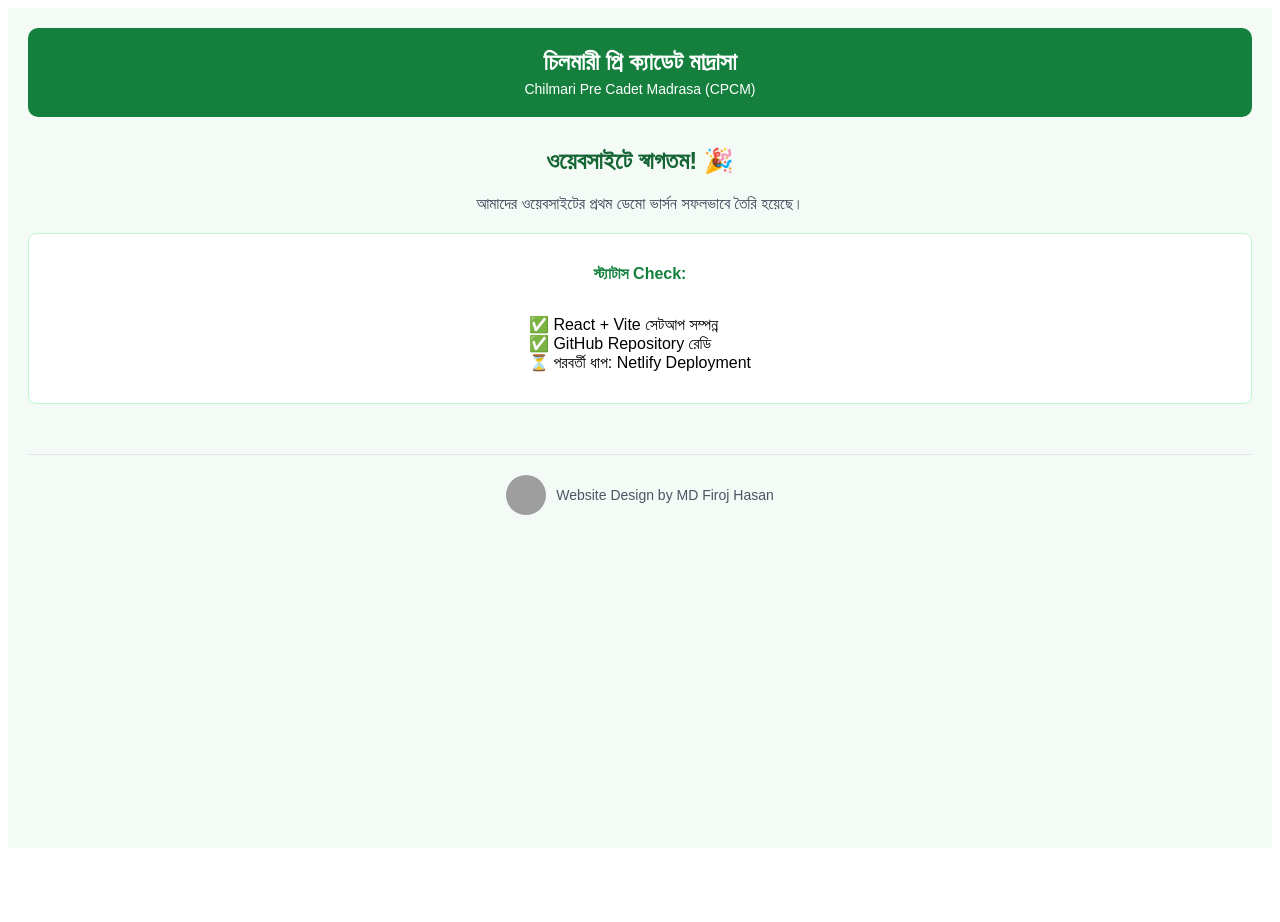
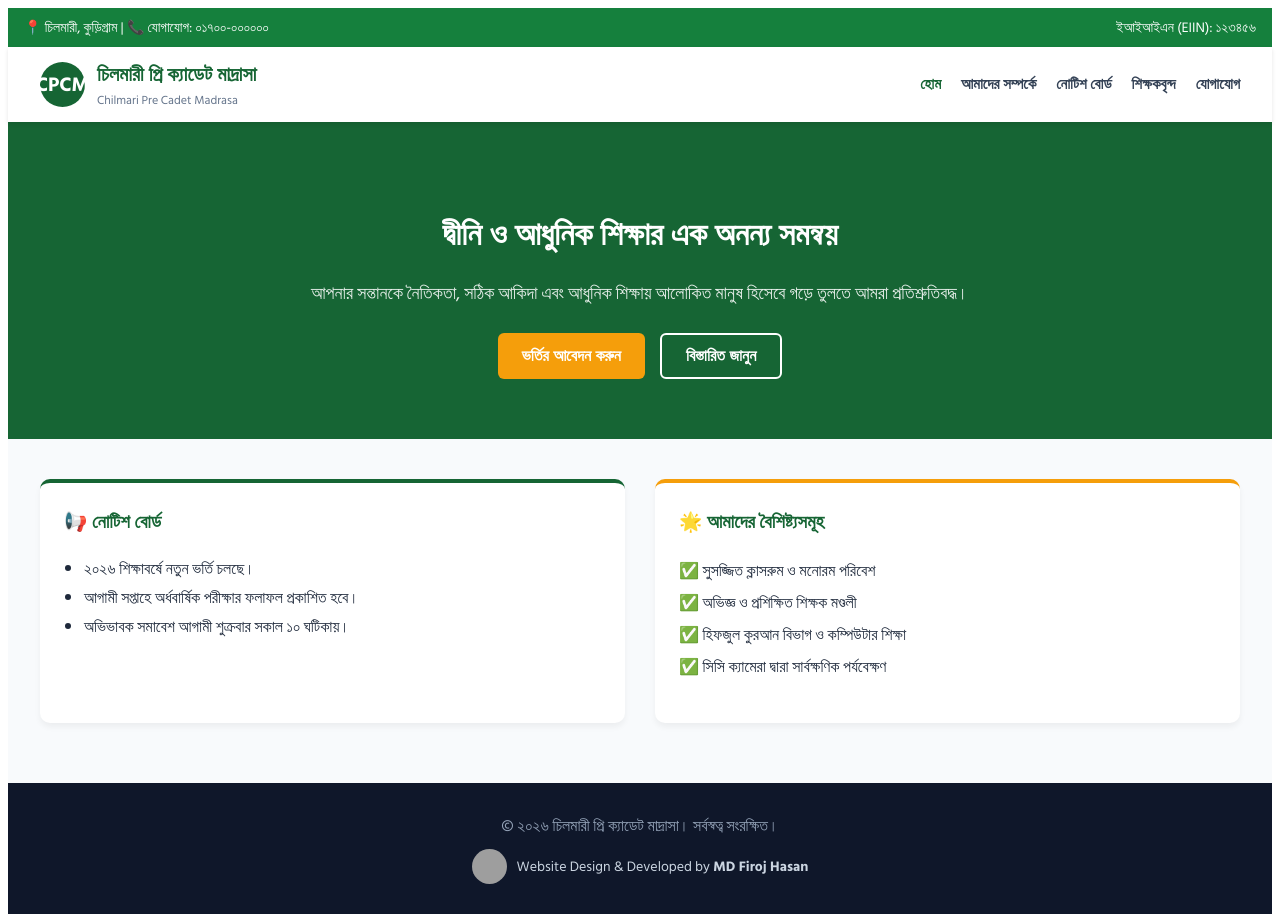
Before and after one commit to firojhasan8080-debug/chilmari-pre-cadet-madrasa, a React (Vite) app: page / in a window 1280 px wide. Before the commit the page ends 856 px from the top, so only its background shows below. Built offline with nearby package versions, Linux system fonts and the light colour scheme; grey boxes are pictures that could not be loaded; a web font is replaced by a local one.

Commit message:
Update App.jsx

```diff
--- a/src/App.jsx
+++ b/src/App.jsx
@@ -1,41 +1,104 @@
-import React from 'react'
+import React, { useState } from 'react'
 
 export default function App() {
+  const [mobileMenuOpen, setMobileMenuOpen] = useState(false)
+
   return (
-    <div style={{ fontFamily: 'sans-serif', padding: '20px', textAlign: 'center', backgroundColor: '#f4fbf7', minHeight: '100vh' }}>
-      <header style={{ backgroundColor: '#15803d', color: 'white', padding: '20px', borderRadius: '10px' }}>
-        <h1 style={{ margin: '0', fontSize: '24px' }}>চিলমারী প্রি ক্যাডেট মাদ্রাসা</h1>
-        <p style={{ margin: '5px 0 0 0', fontSize: '14px' }}>Chilmari Pre Cadet Madrasa (CPCM)</p>
-      </header>
+    <div style={{ fontFamily: "'Hind Siliguri', sans-serif", backgroundColor: '#f8fafc', minHeight: '100vh', color: '#1e293b' }}>
 
-      <main style={{ marginTop: '30px' }}>
-        <h2 style={{ color: '#166534' }}>ওয়েবসাইটে স্বাগতম! 🎉</h2>
-        <p style={{ color: '#374151', fontSize: '16px' }}>
-          আমাদের ওয়েবসাইটের প্রথম ডেমো ভার্সন সফলভাবে তৈরি হয়েছে।
-        </p>
+      {/* Top Bar */}
+      <div style={{ backgroundColor: '#15803d', color: '#ffffff', padding: '8px 16px', fontSize: '14px', display: 'flex', justifyContent: 'space-between', alignItems: 'center' }}>
+        <span>📍 চিলমারী, কুড়িগ্রাম | 📞 যোগাযোগ: ০১৭০০-০০০০০০</span>
+        <span>ইআইআইএন (EIIN): ১২৩৪৫৬</span>
+      </div>
 
-        <div style={{ marginTop: '20px', padding: '15px', border: '1px solid #bbf7d0', borderRadius: '8px', backgroundColor: '#ffffff' }}>
-          <p style={{ fontWeight: 'bold', color: '#15803d' }}>স্ট্যাটাস Check:</p>
-          <ul style={{ listStyle: 'none', padding: 0, textAlign: 'left', display: 'inline-block' }}>
-            <li>✅ React + Vite সেটআপ সম্পন্ন</li>
-            <li>✅ GitHub Repository রেডি</li>
-            <li>⏳ পরবর্তী ধাপ: Netlify Deployment</li>
+      {/* Main Navbar */}
+      <nav style={{ backgroundColor: '#ffffff', boxShadow: '0 2px 4px rgba(0,0,0,0.1)', padding: '12px 20px', position: 'sticky', top: 0, zIndex: 50 }}>
+        <div style={{ display: 'flex', justifyContent: 'space-between', alignItems: 'center', maxWidth: '1200px', margin: '0 auto' }}>
+
+          {/* Logo & Title */}
+          <div style={{ display: 'flex', alignItems: 'center', gap: '12px' }}>
+            <div style={{ width: '45px', height: '45px', backgroundColor: '#166534', borderRadius: '50%', display: 'flex', alignItems: 'center', justifyContent: 'center', color: '#fff', fontWeight: 'bold', fontSize: '20px' }}>
+              CPCM
+            </div>
+            <div>
+              <h1 style={{ margin: 0, fontSize: '20px', color: '#166534', fontWeight: '700' }}>চিলমারী প্রি ক্যাডেট মাদ্রাসা</h1>
+              <p style={{ margin: 0, fontSize: '12px', color: '#64748b' }}>Chilmari Pre Cadet Madrasa</p>
+            </div>
+          </div>
+
+          {/* Desktop Menu */}
+          <div style={{ display: 'flex', gap: '20px', fontWeight: '600', fontSize: '15px' }}>
+            <a href="#home" style={{ color: '#166534', textDecoration: 'none' }}>হোম</a>
+            <a href="#about" style={{ color: '#334155', textDecoration: 'none' }}>আমাদের সম্পর্কে</a>
+            <a href="#notice" style={{ color: '#334155', textDecoration: 'none' }}>নোটিশ বোর্ড</a>
+            <a href="#teachers" style={{ color: '#334155', textDecoration: 'none' }}>শিক্ষকবৃন্দ</a>
+            <a href="#contact" style={{ color: '#334155', textDecoration: 'none' }}>যোগাযোগ</a>
+          </div>
+        </div>
+      </nav>
+
+      {/* Hero Banner */}
+      <section style={{ backgroundColor: '#166534', color: 'white', padding: '60px 20px', textAlign: 'center' }}>
+        <div style={{ maxWidth: '800px', margin: '0 auto' }}>
+          <h2 style={{ fontSize: '32px', marginBottom: '15px', fontWeight: '700' }}>দ্বীনি ও আধুনিক শিক্ষার এক অনন্য সমন্বয়</h2>
+          <p style={{ fontSize: '18px', marginBottom: '25px', opacity: 0.9 }}>
+            আপনার সন্তানকে নৈতিকতা, সঠিক আকিদা এবং আধুনিক শিক্ষায় আলোকিত মানুষ হিসেবে গড়ে তুলতে আমরা প্রতিশ্রুতিবদ্ধ।
+          </p>
+          <div style={{ display: 'flex', justifyContent: 'center', gap: '15px' }}>
+            <button style={{ backgroundColor: '#f59e0b', color: '#fff', border: 'none', padding: '12px 24px', borderRadius: '6px', fontSize: '16px', fontWeight: '600', cursor: 'pointer' }}>
+              ভর্তির আবেদন করুন
+            </button>
+            <button style={{ backgroundColor: 'transparent', color: '#fff', border: '2px solid #fff', padding: '12px 24px', borderRadius: '6px', fontSize: '16px', fontWeight: '600', cursor: 'pointer' }}>
+              বিস্তারিত জানুন
+            </button>
+          </div>
+        </div>
+      </section>
+
+      {/* Notice & Feature Section */}
+      <section style={{ maxWidth: '1200px', margin: '40px auto', padding: '0 20px', display: 'grid', gridTemplateColumns: 'repeat(auto-fit, minmax(300px, 1fr))', gap: '30px' }}>
+
+        {/* Notice Board */}
+        <div style={{ backgroundColor: '#ffffff', padding: '24px', borderRadius: '10px', boxShadow: '0 4px 6px rgba(0,0,0,0.05)', borderTop: '4px solid #166534' }}>
+          <h3 style={{ marginTop: 0, color: '#166534', display: 'flex', alignItems: 'center', gap: '8px' }}>
+            📢 নোটিশ বোর্ড
+          </h3>
+          <ul style={{ paddingLeft: '20px', lineHeight: '1.8' }}>
+            <li>২০২৬ শিক্ষাবর্ষে নতুন ভর্তি চলছে।</li>
+            <li>আগামী সপ্তাহে অর্ধবার্ষিক পরীক্ষার ফলাফল প্রকাশিত হবে।</li>
+            <li>অভিভাবক সমাবেশ আগামী শুক্রবার সকাল ১০ ঘটিকায়।</li>
           </ul>
         </div>
-      </main>
 
-      <footer style={{ marginTop: '50px', borderTop: '1px solid #e5e7eb', paddingTop: '20px' }}>
+        {/* Features */}
+        <div style={{ backgroundColor: '#ffffff', padding: '24px', borderRadius: '10px', boxShadow: '0 4px 6px rgba(0,0,0,0.05)', borderTop: '4px solid #f59e0b' }}>
+          <h3 style={{ marginTop: 0, color: '#166534' }}>🌟 আমাদের বৈশিষ্ট্যসমূহ</h3>
+          <ul style={{ listStyle: 'none', padding: 0, lineHeight: '2' }}>
+            <li>✅ সুসজ্জিত ক্লাসরুম ও মনোরম পরিবেশ</li>
+            <li>✅ অভিজ্ঞ ও প্রশিক্ষিত শিক্ষক মণ্ডলী</li>
+            <li>✅ হিফজুল কুরআন বিভাগ ও কম্পিউটার শিক্ষা</li>
+            <li>✅ সিসি ক্যামেরা দ্বারা সার্বক্ষণিক পর্যবেক্ষণ</li>
+          </ul>
+        </div>
+
+      </section>
+
+      {/* Footer */}
+      <footer style={{ backgroundColor: '#0f172a', color: '#94a3b8', textAlign: 'center', padding: '30px 20px', marginTop: '60px' }}>
+        <p style={{ margin: '0 0 10px 0' }}>© ২০২৬ চিলমারী প্রি ক্যাডেট মাদ্রাসা। সর্বস্বত্ব সংরক্ষিত।</p>
         <div style={{ display: 'flex', alignItems: 'center', justifyContent: 'center', gap: '10px' }}>
           <img
             src="https://i.postimg.cc/667hGYDg/Screenshot-20260727-124259.jpg"
-            alt="Designer"
-            style={{ width: '40px', height: '40px', borderRadius: '50%', objectFit: 'cover' }}
+            alt="MD Firoj Hasan"
+            style={{ width: '35px', height: '35px', borderRadius: '50%', objectFit: 'cover' }}
           />
-          <span style={{ fontSize: '14px', color: '#4b5563', fontWeight: '500' }}>
-            Website Design by MD Firoj Hasan
+          <span style={{ fontSize: '14px', color: '#cbd5e1' }}>
+            Website Design & Developed by <strong>MD Firoj Hasan</strong>
           </span>
         </div>
       </footer>
+
     </div>
   )
 }
```
